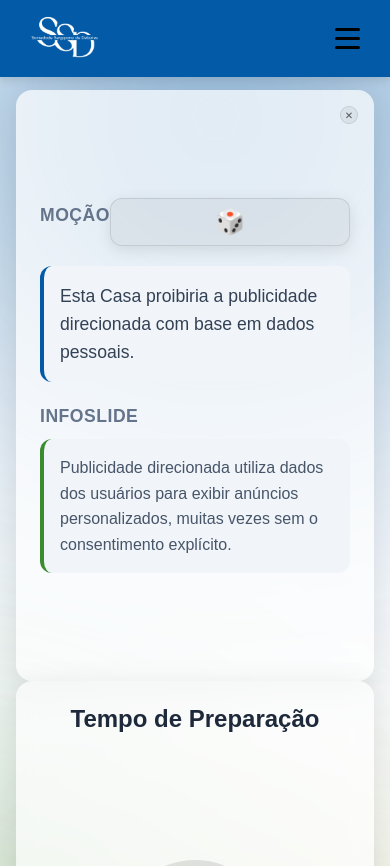
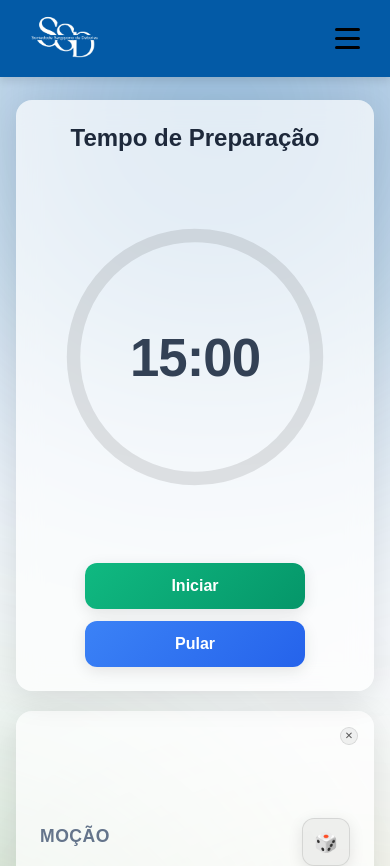
Before and after one commit to luizmendessf/ssdebates, a React (Vite) app: page /simulador in a window 390 px wide. Shown: the top 866 px of the page. Built offline with nearby package versions, Linux system fonts and the light colour scheme.

Commit message:
Improves mobile devices views

```diff
--- a/src/pages/simulador.css
+++ b/src/pages/simulador.css
@@ -147,19 +147,58 @@
 }
 
 @media (max-width: 900px) {
-  .simulator-layout { flex-direction: column; }
-  .motion-column { flex-basis: auto; }
+  .simulator-layout {
+    flex-direction: column; /* Layout em coluna */
+    gap: 24px; /* Gap entre timer e moção */
+  }
+  .motion-column {
+    flex-basis: auto;
+    order: 2; /* Moção fica em segundo */
+  }
+  .timer-column {
+    order: 1; /* Timer fica em primeiro */
+  }
   .simulator-layout.hide-motion .motion-column { display: none; }
   .simulator-layout.show-motion .motion-column { animation: slideInFromLeftMobile 0.5s cubic-bezier(0.25, 1, 0.5, 1) forwards; }
 }
 
 @media (max-width: 480px) {
-  .simulator-page { padding: 90px 16px 24px; }
+  .simulator-page { padding: 100px 16px 24px; }
   .main-title { font-size: 2rem; margin-bottom: 24px; }
   .simulator-panel { padding: 24px; border-radius: 16px; }
   .stage-title { font-size: 1.5rem; }
-  .progress-ring { width: 160px; height: 160px; }
-  .time-text { font-size: 2.5rem; }
-  .timer-controls { flex-direction: column; }
-  .sim-button { width: 100%; }
+
+  /* Círculo do timer maior em mobile */
+  .progress-ring { width: 270px; height: 270px; }
+  .time-text { font-size: 3.3rem; }
+
+  .timer-controls { flex-direction: column; gap: 12px; }
+
+  /* Botões do timer mantêm tamanho normal */
+  .timer-controls .sim-button {
+    width: 100%;
+    max-width: 220px;
+    margin: 0 auto;
+    padding: 14px 20px;
+    font-size: 1rem;
+  }
+
+  /* Botão de gerar moção menor */
+  .motion-panel__initial-state .sim-button {
+    max-width: 180px;
+    padding: 12px 18px;
+    font-size: 0.95rem;
+  }
+
+  /* Botão pequeno de sortear nova moção */
+  .motion-header .sim-button {
+    max-width: 50px;
+    padding: 8px;
+    font-size: 1.2rem;
+  }
+
+  /* Melhor espaçamento no layout mobile */
+  .simulator-layout {
+    gap: 20px;
+  }
 }
```
